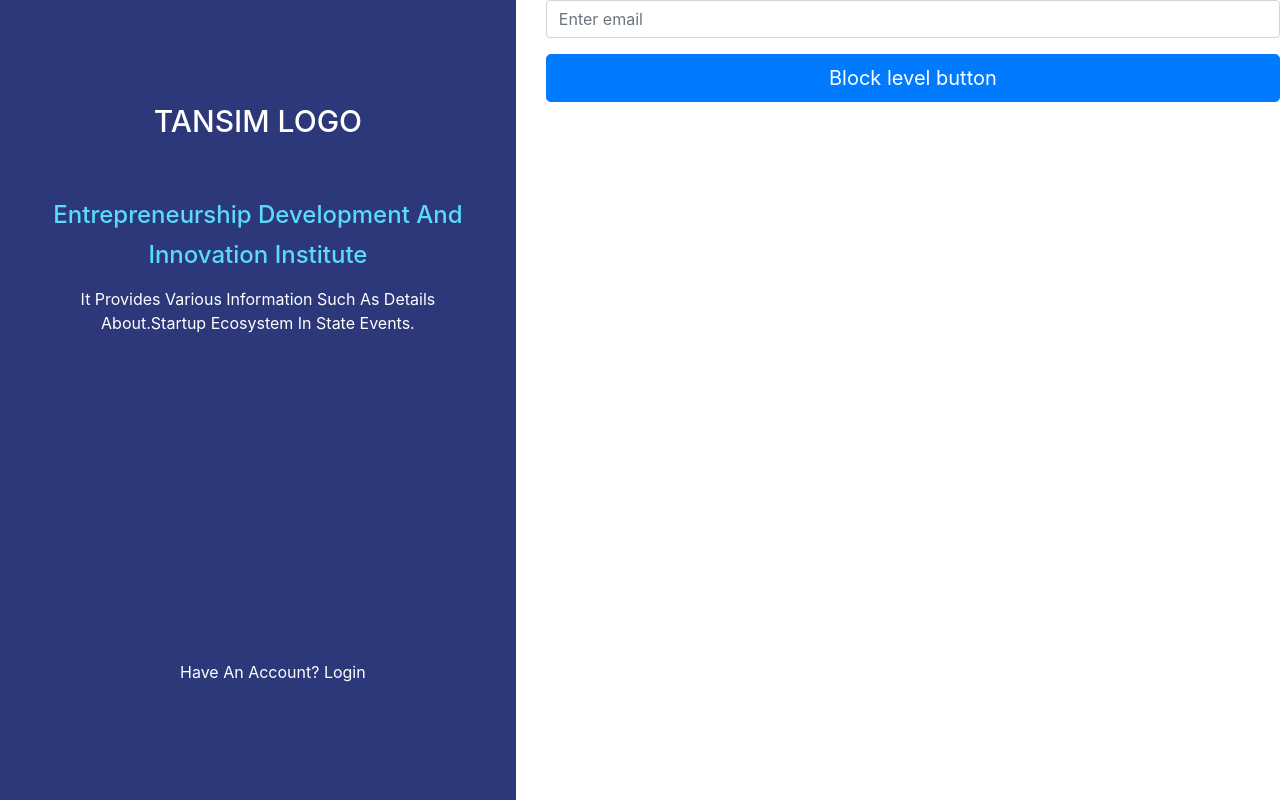
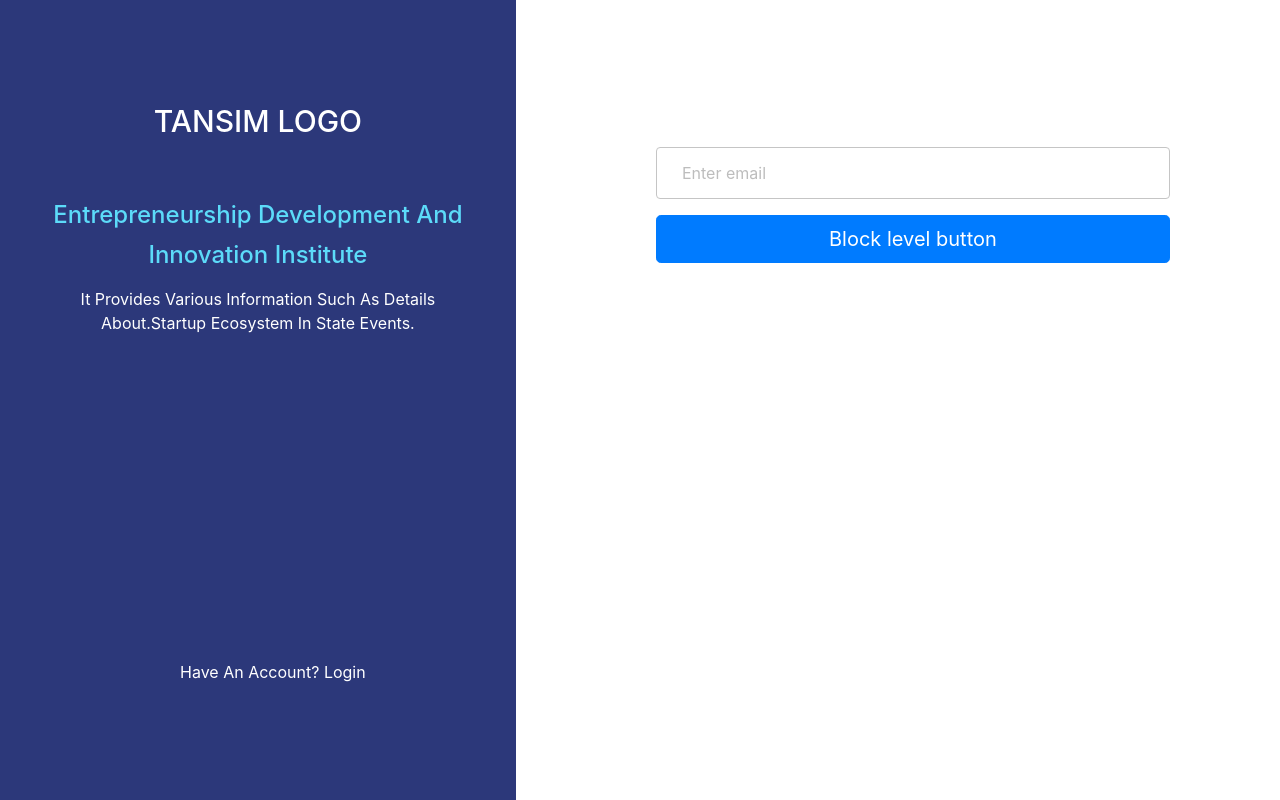
Before and after one commit to madhu1803/react6_tansim-login, a React (Create React App) app: page /login in a window 1280 px wide. Built offline with nearby package versions, Linux system fonts and the light colour scheme.

Commit message:
input done

```diff
--- a/src/Components/Css/Input.css
+++ b/src/Components/Css/Input.css
@@ -0,0 +1,8 @@
+.input-container .input-control {
+    padding: 25px;
+    border: 1px solid #C5C5C5 !important;
+}
+
+::placeholder {
+    color: #BDBDBD !important;
+}
--- a/src/Components/Input.js
+++ b/src/Components/Input.js
@@ -5,8 +5,12 @@ import "./Css/Input.css";
 export default class Input extends Component {
   render() {
     return (
-      <Form.Group controlId="formBasicEmail">
-        <Form.Control type="email" placeholder="Enter email" />
+      <Form.Group className="input-container">
+        <Form.Control
+          type="email"
+          placeholder="Enter email"
+          className="input-control"
+        />
       </Form.Group>
     );
   }
--- a/src/MajorComponents/Css/RightContainer.css
+++ b/src/MajorComponents/Css/RightContainer.css
@@ -0,0 +1,6 @@
+.right-container {
+    width: 100%;
+    height: 100vh;
+    margin: 0;
+    padding: 20% 15%;
+}
--- a/src/MajorComponents/RightContainer.js
+++ b/src/MajorComponents/RightContainer.js
@@ -1,12 +1,12 @@
 import React, { Component } from "react";
+import "./Css/RightContainer.css";
 import Input from "../Components/Input";
 import Btn from "../Components/Btn";
-import { Button } from "react-bootstrap";
 
 export default class RightContainer extends Component {
   render() {
     return (
-      <div>
+      <div className="right-container">
         <Input />
         <Btn />
       </div>
```
